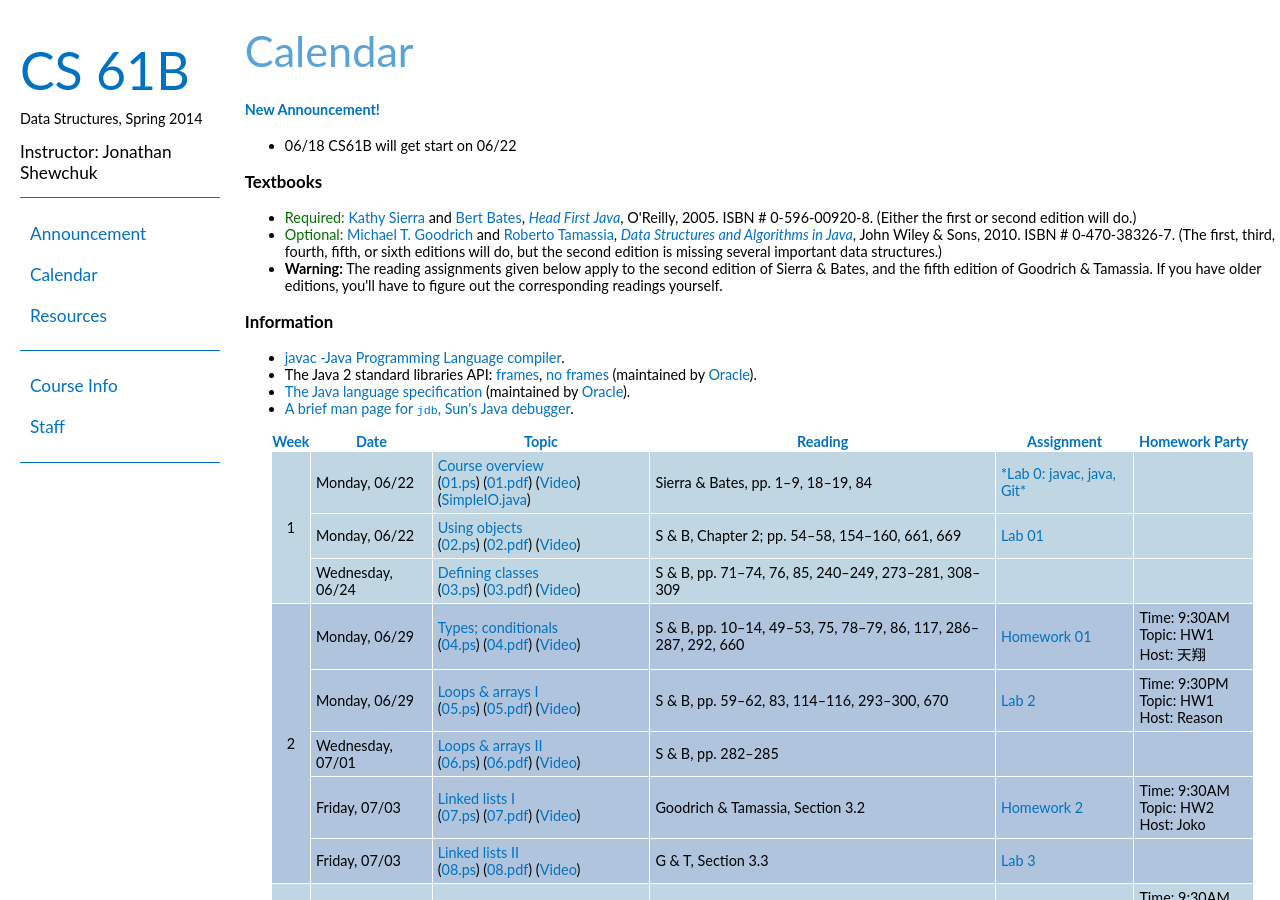
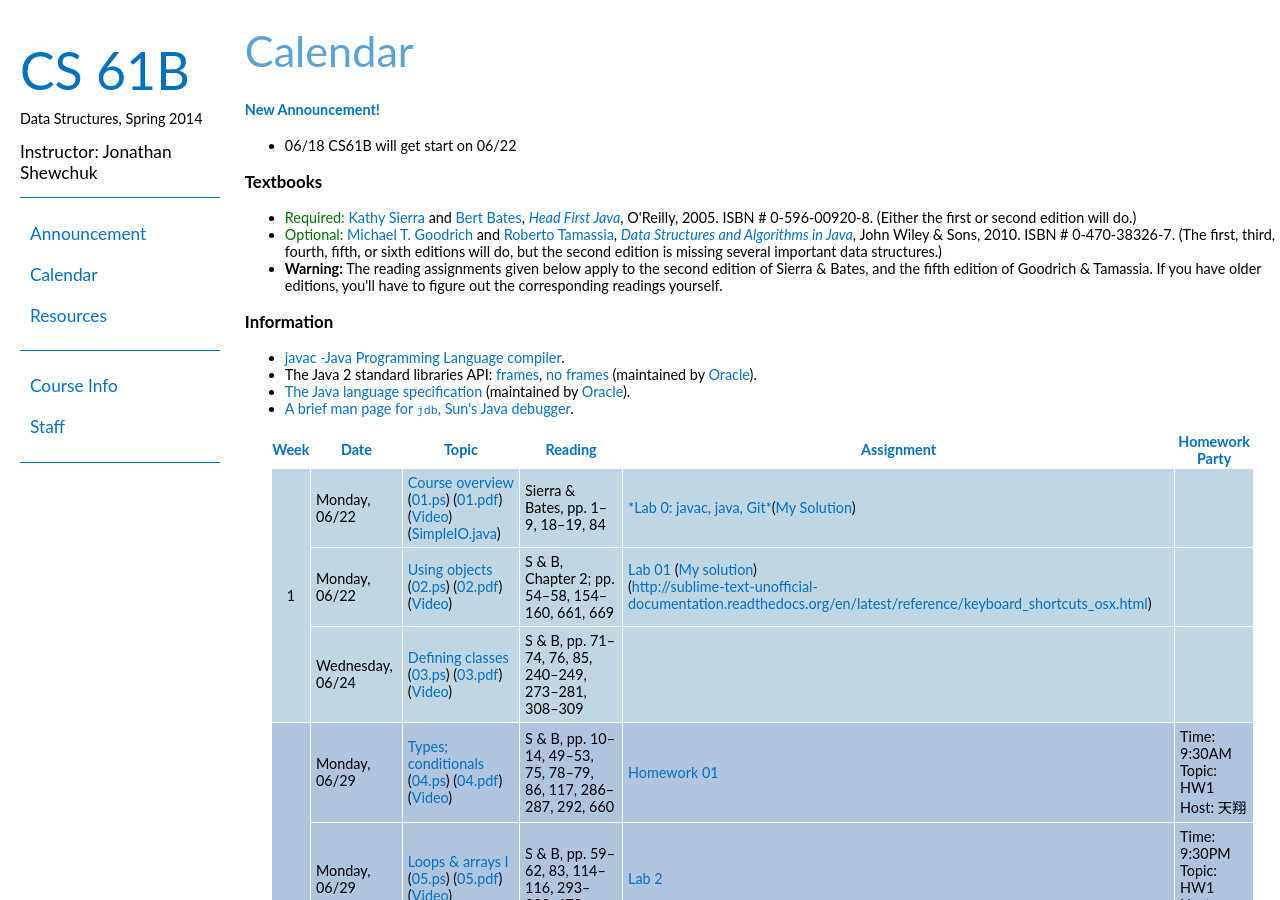
Before and after one commit to gaotx/cs61b, a Jekyll site: the page built from index.html, in a window 1280 px wide and 900 px high. Built offline with Jekyll 4.4.1, drawn with Linux system fonts in a browser that asks for light colours; the list of posts is cut into pages by our own code; comment, search, counter and statistics services are not loaded.

Commit message:
Added lab01

```diff
--- a/index.html
+++ b/index.html
@@ -75,7 +75,7 @@ readings yourself.
     (<a href="lec/SimpleIO.java">SimpleIO.java</a>)
     </td>
 <td>Sierra &amp; Bates, pp. 1–9, 18–19, 84</td>
-<td><a href="lab/lab00/">*Lab 0: javac, java, Git*</a><br>
+<td><a href="lab/lab00/">*Lab 0: javac, java, Git*</a>(<a href="http://gaotx.com/blogs/2015/06/22/cs61b-lab00/">My Solution</a>)<br>
 <td></td>
 </tr>
 
@@ -87,7 +87,7 @@ readings yourself.
     (<a href="https://www.youtube.com/watch?v=mFPmKGIrQs4&list=PL-XXv-cvA_iAlnI-BQr9hjqADPBtujFJd&index=1">Video</a>)
     </td>
 <td>S &amp; B, Chapter 2; pp. 54–58, 154–160, 661, 669</td>
-<td><a href="{{site.baseurl}}/lab/lab01">Lab 01</a></td>
+<td><a href="{{site.baseurl}}/lab/lab01">Lab 01</a> (<a href="http://gaotx.com/blogs/2015/06/22/cs61b-lab01/">My solution</a>)<br> (<a href="http://sublime-text-unofficial-documentation.readthedocs.org/en/latest/reference/keyboard_shortcuts_osx.html">http://sublime-text-unofficial-documentation.readthedocs.org/en/latest/reference/keyboard_shortcuts_osx.html</a>)</td>
 <td></td>
 </tr>
 
```
Also changed, not shown: lab/lab01/index.md (+3 -1 lines).
